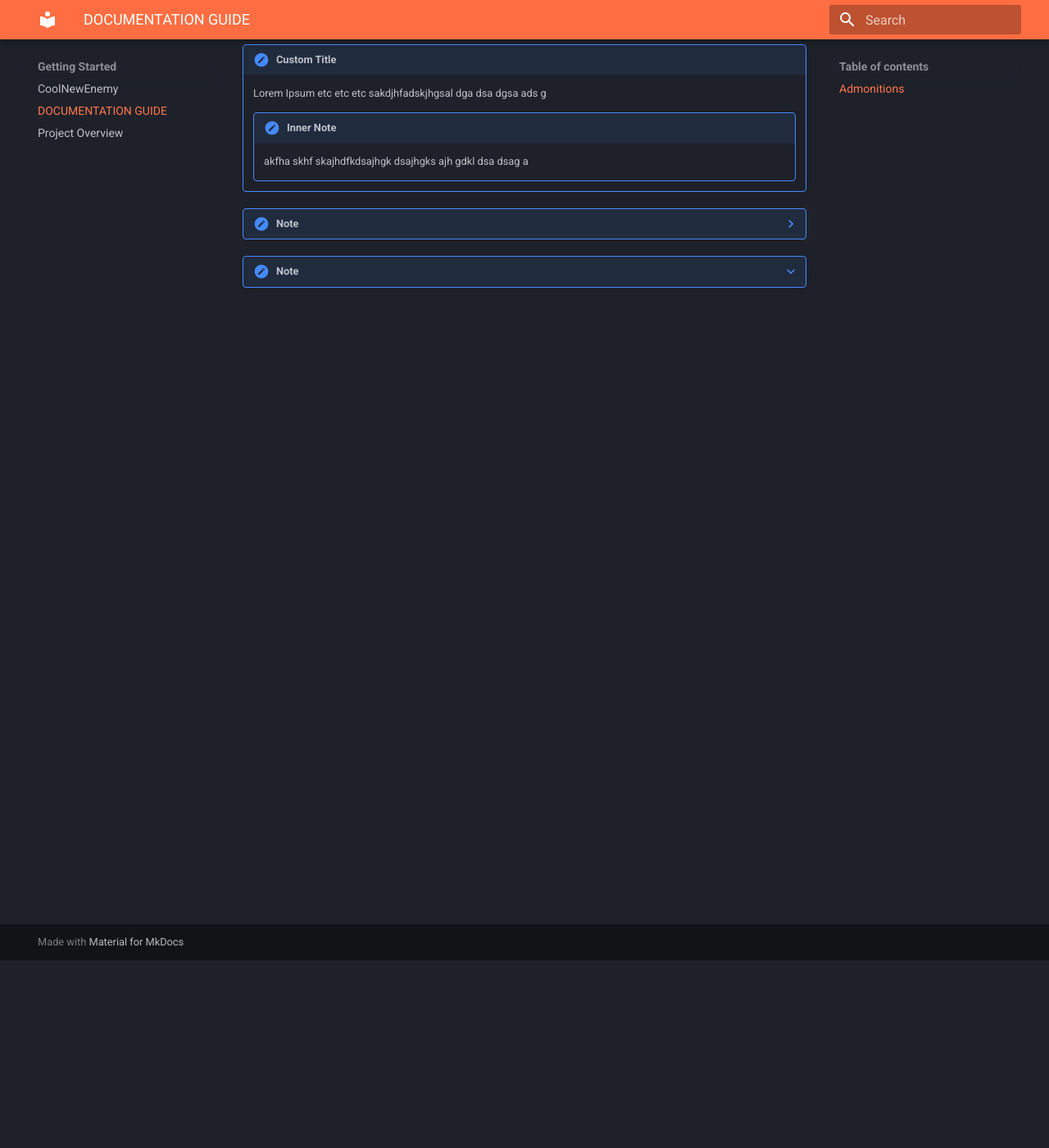
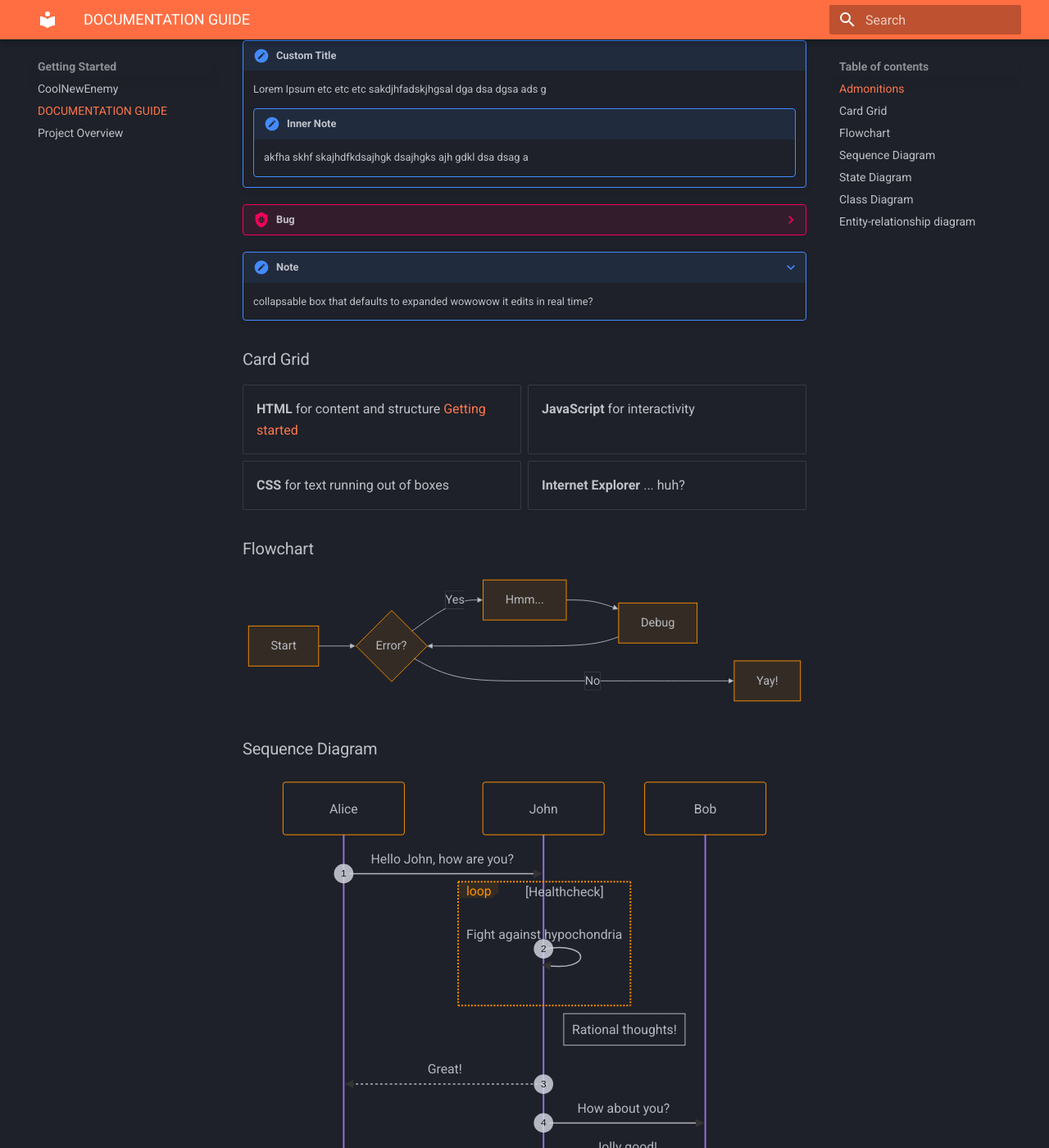
Before and after one commit to l4valamp/safetravels-docs, an MkDocs documentation site: the page built from docs/Getting Started/DOCUMENTATION GUIDE.md, in a window 1280 px wide and 1400 px high, scrolled down 229 px. Shown: the whole window at 82% size. Built offline with MkDocs 1.6.1 and Material for MkDocs 9.7.7, drawn with Linux system fonts in a browser that asks for light colours; some of the changed text lies outside the part shown.

Commit message:
adding example charts

````diff
--- a/docs/Getting Started/DOCUMENTATION GUIDE.md
+++ b/docs/Getting Started/DOCUMENTATION GUIDE.md
@@ -1,11 +1,103 @@
 
-## Admonitions
+### Admonitions
 
 !!! note "Custom Title"
 	Lorem Ipsum etc etc etc sakdjhfadskjhgsal dga dsa dgsa ads g
 	!!! note "Inner Note"
 		akfha skhf skajhdfkdsajhgk dsajhgks ajh gdkl dsa dsag a
-??? note
+??? bug
 	collapsable box
 
-???+ note Expanded box
+???+ note
+	collapsable box that defaults to expanded wowowow it edits in real time?
+
+### Card Grid
+<div class="grid cards" markdown>
+-  __HTML__ for content and structure
+ [Getting started](#)
+- __JavaScript__ for interactivity
+- __CSS__ for text running out of boxes
+- __Internet Explorer__ ... huh?
+</div>
+
+### Flowchart
+``` mermaid
+graph LR
+  A[Start] --> B{Error?};
+  B -->|Yes| C[Hmm...];
+  C --> D[Debug];
+  D --> B;
+  B ---->|No| E[Yay!];
+```
+
+### Sequence Diagram
+
+``` mermaid
+sequenceDiagram
+  autonumber
+  Alice->>John: Hello John, how are you?
+  loop Healthcheck
+      John->>John: Fight against hypochondria
+  end
+  Note right of John: Rational thoughts!
+  John-->>Alice: Great!
+  John->>Bob: How about you?
+  Bob-->>John: Jolly good!
+```
+
+
+### State Diagram
+``` mermaid
+stateDiagram-v2
+  state fork_state <<fork>>
+    [*] --> fork_state
+    fork_state --> State2
+    fork_state --> State3
+
+    state join_state <<join>>
+    State2 --> join_state
+    State3 --> join_state
+    join_state --> State4
+    State4 --> [*]
+```
+### Class Diagram
+``` mermaid
+classDiagram
+  Person <|-- Student
+  Person <|-- Professor
+  Person : +String name
+  Person : +String phoneNumber
+  Person : +String emailAddress
+  Person: +purchaseParkingPass()
+  Address "1" <-- "0..1" Person:lives at
+  class Student{
+    +int studentNumber
+    +int averageMark
+    +isEligibleToEnrol()
+    +getSeminarsTaken()
+  }
+  class Professor{
+    +int salary
+  }
+  class Address{
+    +String street
+    +String city
+    +String state
+    +int postalCode
+    +String country
+    -validate()
+    +outputAsLabel()
+  }
+```
+### Entity-relationship diagram
+
+``` mermaid
+erDiagram
+  CUSTOMER ||--o{ ORDER : places
+  ORDER ||--|{ LINE-ITEM : contains
+  LINE-ITEM {
+    string name
+    int pricePerUnit
+  }
+  CUSTOMER }|..|{ DELIVERY-ADDRESS : uses
+```
--- a/mkdocs.yml
+++ b/mkdocs.yml
@@ -28,5 +28,11 @@ markdown_extensions:
   - pymdownx.superfences
   - tables
   - attr_list
+  - md_in_html
+  - pymdownx.superfences:
+      custom_fences:
+        - name: mermaid
+          class: mermaid
+          format: !!python/name:pymdownx.superfences.fence_code_format
   - toc:
       permalink: true
````
Also changed, not shown: docs/.obsidian/workspace.json.
